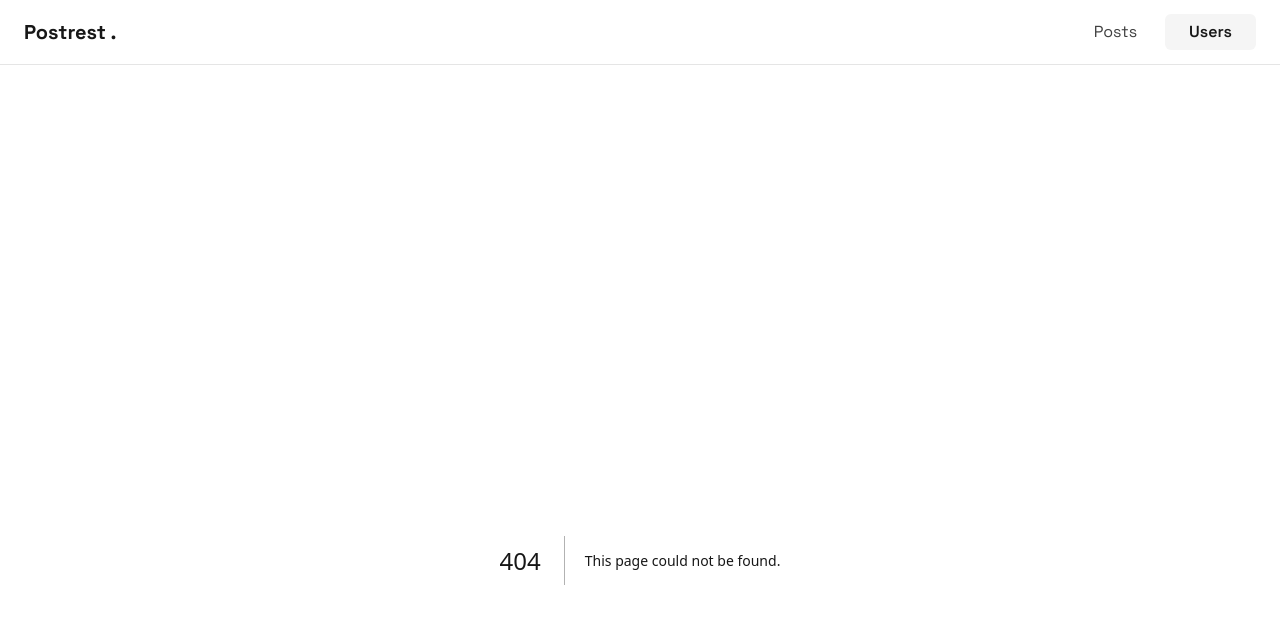
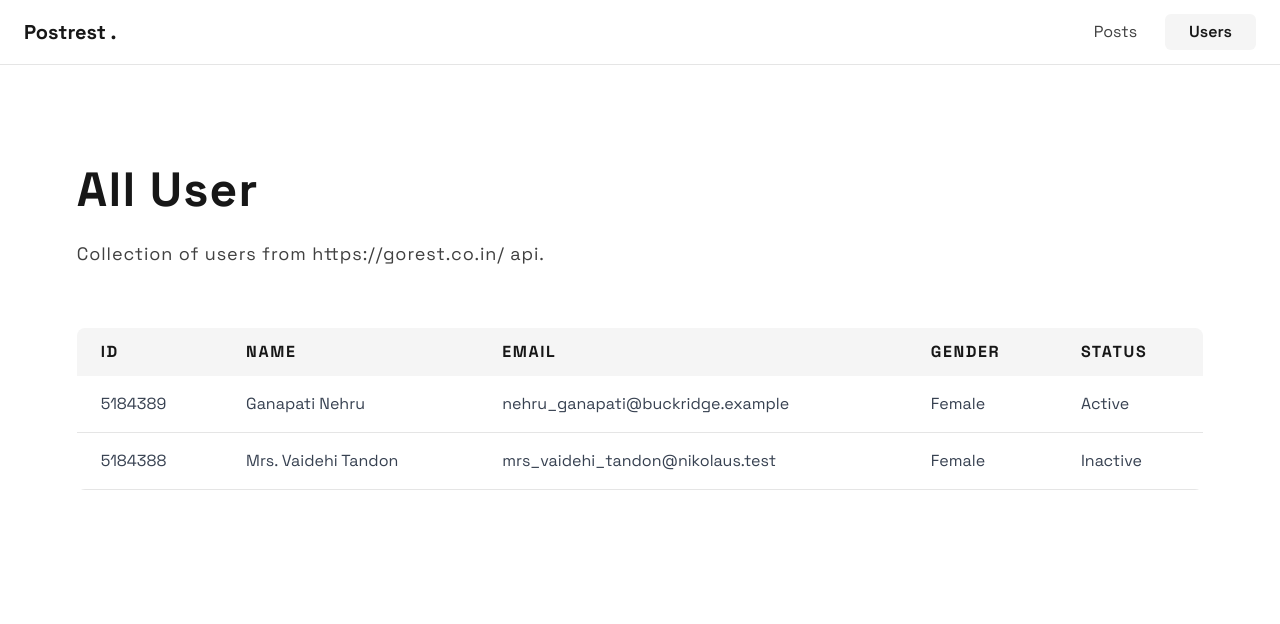
Before and after one commit to nzrmm/postrest, a Next.js app: page /users in a window 1280 px wide. Before the commit this address had no page. Shown: the top 624 px of the page. Built offline with nearby package versions, Linux system fonts and the light colour scheme.

Commit message:
feat(page): create users page

```diff
--- /dev/null
+++ b/src/pages/users/index.tsx
@@ -0,0 +1,82 @@
+import React from "react";
+import Head from "next/head";
+
+import { Table, IColumnType } from "@/components";
+import { cn } from "@/utils/style";
+import { IUserType } from "@/types/user";
+
+const columns: IColumnType<IUserType>[] = [
+  { key: "id", title: "Id" },
+  { key: "name", title: "Name" },
+  { key: "email", title: "Email" },
+  {
+    key: "gender",
+    title: "Gender",
+    render: (_, { gender }) => (
+      <span className={cn("capitalize")}>{gender}</span>
+    ),
+  },
+  {
+    key: "status",
+    title: "Status",
+    render: (_, { status }) => (
+      <span className={cn("capitalize")}>{status}</span>
+    ),
+  },
+];
+
+const Users = () => {
+  const users = [
+    {
+      id: 5184389,
+      name: "Ganapati Nehru",
+      email: "nehru_ganapati@buckridge.example",
+      gender: "female",
+      status: "active",
+    },
+    {
+      id: 5184388,
+      name: "Mrs. Vaidehi Tandon",
+      email: "mrs_vaidehi_tandon@nikolaus.test",
+      gender: "female",
+      status: "inactive",
+    },
+  ];
+
+  return (
+    <>
+      <Head>
+        <title>All User - Postrest.</title>
+        <meta
+          name="description"
+          content="a collection of post from https://gorest.co.in/ api"
+        />
+      </Head>
+
+      <div>
+        <div className={cn("mb-14")}>
+          <p
+            className={cn(
+              "text-5xl font-bold leading-tight tracking-wide mb-4"
+            )}
+          >
+            All User
+          </p>
+          <p
+            className={cn(
+              "text-lg font-normal leading-loose tracking-wider text-neutral-700"
+            )}
+          >
+            Collection of users from https://gorest.co.in/ api.
+          </p>
+        </div>
+
+        <div className={cn("mb-10")}>
+          <Table data={users} columns={columns} />
+        </div>
+      </div>
+    </>
+  );
+};
+
+export default Users;
--- /dev/null
+++ b/src/types/user.ts
@@ -0,0 +1,7 @@
+export type IUserType = {
+  id: number;
+  name: string;
+  email: string;
+  gender: string;
+  status: string;
+};
```
